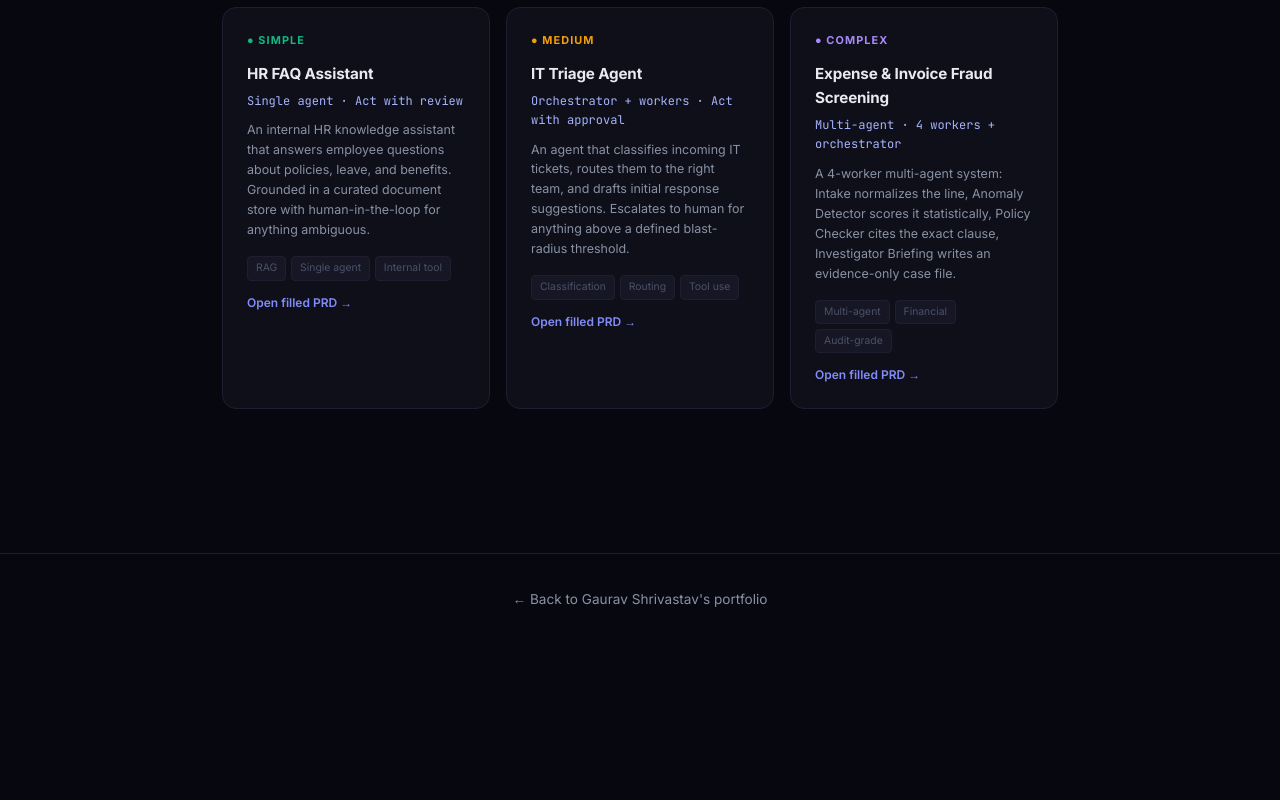
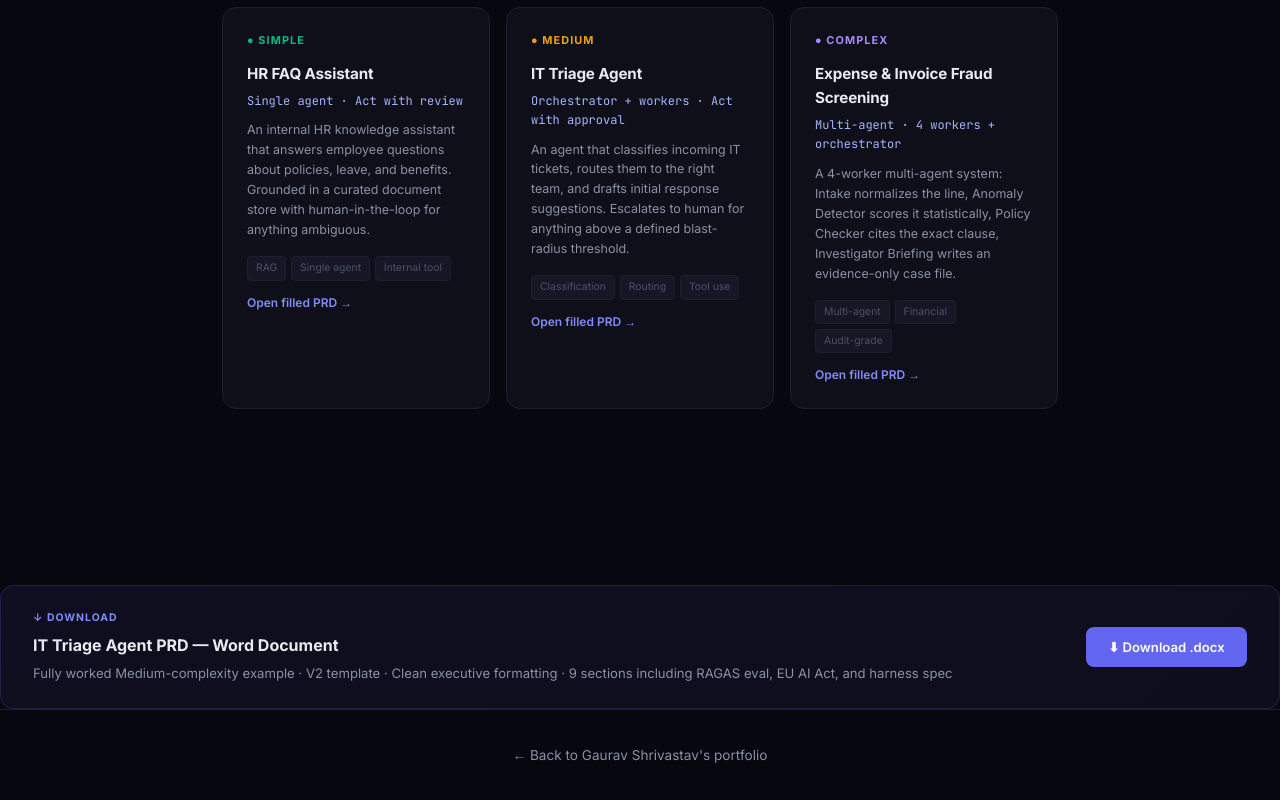
Before and after one commit to Shrivastav-Gaurav/portfolio, a plain HTML site: page prd.html in a window 1280 px wide. Shown: the part 1665-2465 px from the top of the page. Before the commit the page ends 2309 px from the top, so only its background shows below. Drawn offline with Linux system fonts and the light colour scheme.

Commit message:
Add Word doc download link to PRD page

```diff
--- a/prd.html
+++ b/prd.html
@@ -223,6 +223,19 @@ h1 span{background:linear-gradient(135deg,var(--accent2),var(--purple));-webkit-
 
 </div>
 
+
+  <!-- WORD DOWNLOAD -->
+  <div style="margin-top:2rem;background:linear-gradient(135deg,rgba(99,102,241,0.08),rgba(167,139,250,0.05));border:1px solid rgba(99,102,241,0.2);border-radius:14px;padding:1.5rem 2rem;display:flex;align-items:center;justify-content:space-between;gap:1rem;flex-wrap:wrap;">
+    <div>
+      <div style="font-size:0.65rem;font-weight:700;color:var(--accent2);text-transform:uppercase;letter-spacing:0.1em;margin-bottom:0.4rem;">↓ Download</div>
+      <div style="font-size:1rem;font-weight:700;margin-bottom:0.25rem;">IT Triage Agent PRD — Word Document</div>
+      <div style="font-size:0.82rem;color:var(--text2);">Fully worked Medium-complexity example · V2 template · Clean executive formatting · 9 sections including RAGAS eval, EU AI Act, and harness spec</div>
+    </div>
+    <a href="https://raw.githubusercontent.com/Shrivastav-Gaurav/portfolio/main/IT_Triage_Agent_PRD_v2.docx" download="IT_Triage_Agent_PRD_v2.docx" target="_blank" style="display:inline-flex;align-items:center;gap:0.5rem;background:var(--accent);color:#fff;font-size:0.82rem;font-weight:600;padding:0.6rem 1.4rem;border-radius:8px;text-decoration:none;white-space:nowrap;transition:opacity 0.2s;" onmouseover="this.style.opacity=0.85" onmouseout="this.style.opacity=1">
+      ⬇ Download .docx
+    </a>
+  </div>
+
 <div class="back-strip">
   <a href="index.html">← Back to Gaurav Shrivastav's portfolio</a>
 </div>
```
